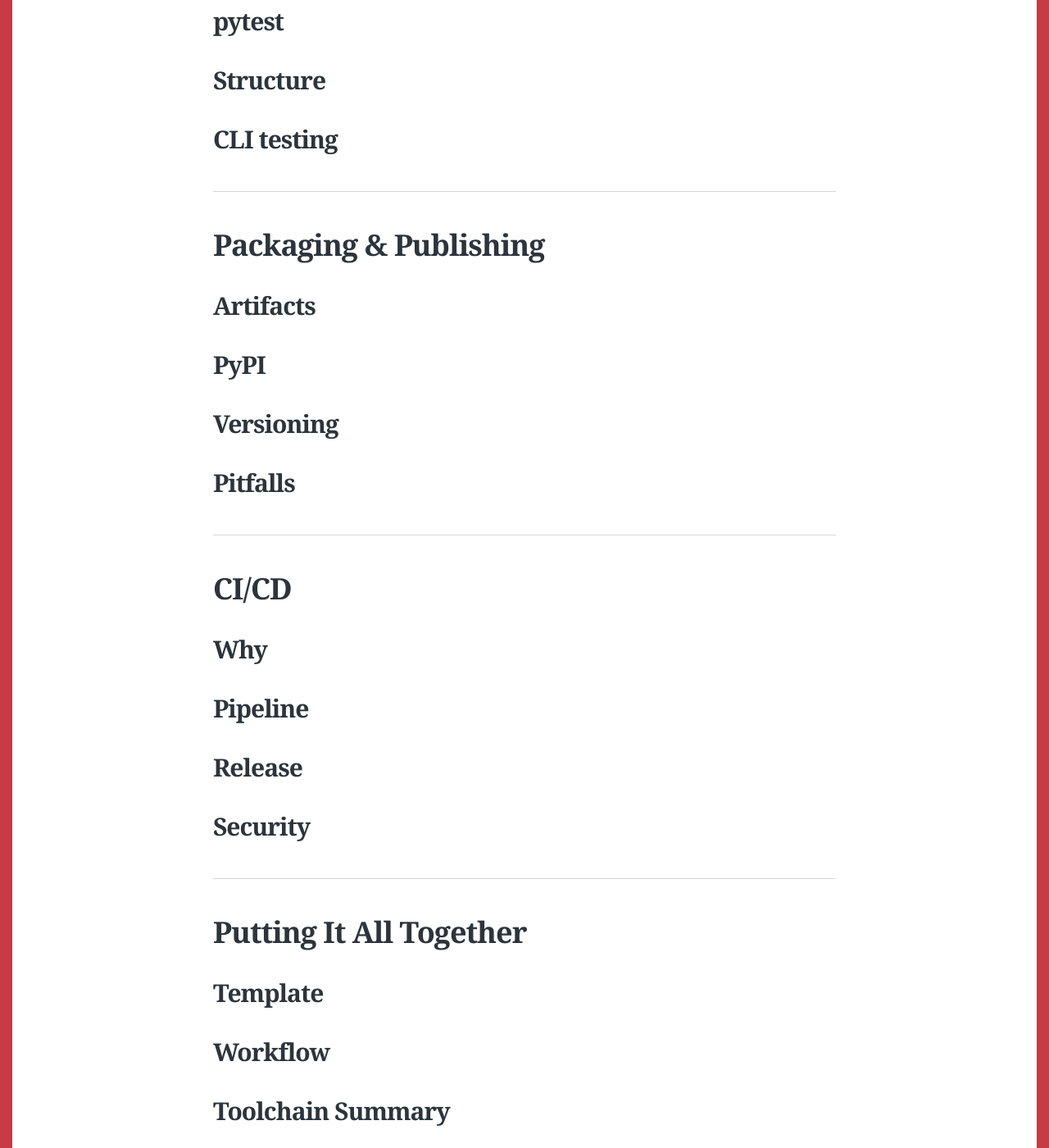
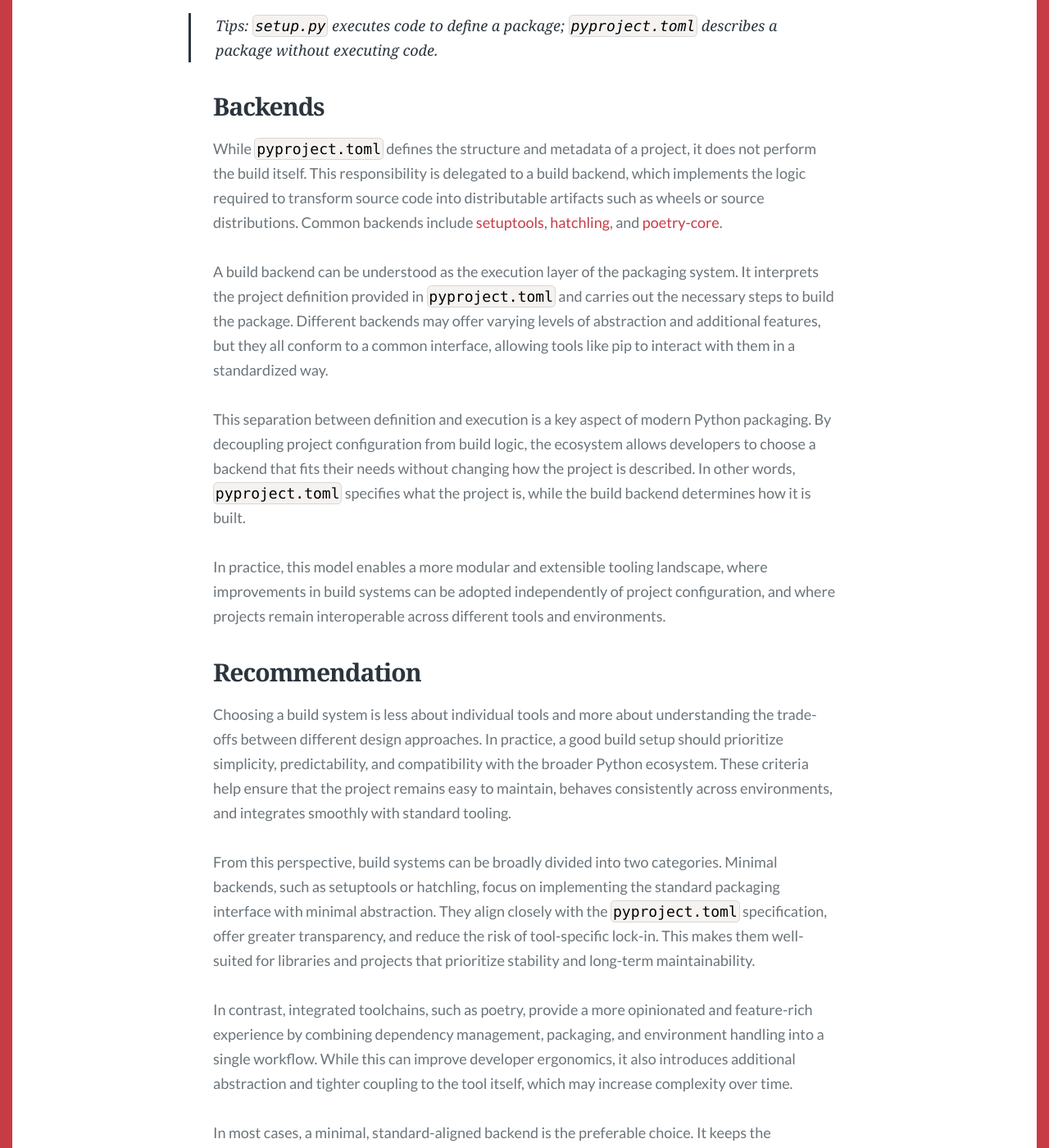
Before and after one commit to HuRuilizhen/HuRuilizhen.github.io, a Jekyll site: the page built from _posts/2026-03-30-Designing-a-Production-Ready-Python-Package.md, in a window 1280 px wide and 1400 px high, scrolled down 11665 px. Shown: the whole window at 82% size. Built offline with Jekyll 4.4.1, drawn with Linux system fonts in a browser that asks for light colours; some web fonts are replaced; comment, search, counter and statistics services are not loaded; some of the changed text lies outside the part shown.

Commit message:
snap(production-ready-python-package): finish build system section

```diff
--- a/_posts/2026-03-30-Designing-a-Production-Ready-Python-Package.md
+++ b/_posts/2026-03-30-Designing-a-Production-Ready-Python-Package.md
@@ -231,9 +231,37 @@
 
 ## setup.py → pyproject
 
+Historically, Python packaging relied on `setup.py` as both a configuration file and an executable script. While flexible, this approach blurred the boundary between definition and execution, allowing arbitrary code to run during the build process. As a result, builds were often difficult to reason about, inconsistent across environments, and tightly coupled to specific tooling conventions.
+
+The introduction of `pyproject.toml` marked a shift toward a more declarative and standardized packaging model. Instead of embedding logic in Python code, project metadata and build configuration are expressed in a structured format that can be interpreted uniformly by different tools. This separation enables a clearer contract between the project and the build system, reducing implicit behavior and improving reproducibility.
+
+Equally important, `pyproject.toml` serves as a unified configuration entry point for the broader Python tooling ecosystem. Beyond packaging, tools for linting, formatting, and dependency management increasingly rely on the same file, reducing configuration sprawl and promoting consistency across the project.
+
+With setup.py, defining a package requires executing Python code. With pyproject.toml, the package is described as data, allowing build tools to operate without arbitrary code execution. In effect, this transition reframes packaging from an execution-driven process to a configuration-driven one. By standardizing how projects declare their structure and requirements, `pyproject.toml` provides a more predictable and maintainable foundation for modern Python development.
+
+> Tips: `setup.py` executes code to define a package; `pyproject.toml` describes a package without executing code.
+
 ## Backends
 
+While `pyproject.toml` defines the structure and metadata of a project, it does not perform the build itself. This responsibility is delegated to a build backend, which implements the logic required to transform source code into distributable artifacts such as wheels or source distributions. Common backends include [setuptools](https://setuptools.pypa.io/en/latest/), [hatchling](https://github.com/pypa/hatch), and [poetry-core](https://github.com/python-poetry/poetry-core).
+
+A build backend can be understood as the execution layer of the packaging system. It interprets the project definition provided in `pyproject.toml` and carries out the necessary steps to build the package. Different backends may offer varying levels of abstraction and additional features, but they all conform to a common interface, allowing tools like pip to interact with them in a standardized way.
+
+This separation between definition and execution is a key aspect of modern Python packaging. By decoupling project configuration from build logic, the ecosystem allows developers to choose a backend that fits their needs without changing how the project is described. In other words, `pyproject.toml` specifies what the project is, while the build backend determines how it is built.
+
+In practice, this model enables a more modular and extensible tooling landscape, where improvements in build systems can be adopted independently of project configuration, and where projects remain interoperable across different tools and environments.
+
 ## Recommendation
+
+Choosing a build system is less about individual tools and more about understanding the trade-offs between different design approaches. In practice, a good build setup should prioritize simplicity, predictability, and compatibility with the broader Python ecosystem. These criteria help ensure that the project remains easy to maintain, behaves consistently across environments, and integrates smoothly with standard tooling.
+
+From this perspective, build systems can be broadly divided into two categories. Minimal backends, such as setuptools or hatchling, focus on implementing the standard packaging interface with minimal abstraction. They align closely with the `pyproject.toml` specification, offer greater transparency, and reduce the risk of tool-specific lock-in. This makes them well-suited for libraries and projects that prioritize stability and long-term maintainability.
+
+In contrast, integrated toolchains, such as poetry, provide a more opinionated and feature-rich experience by combining dependency management, packaging, and environment handling into a single workflow. While this can improve developer ergonomics, it also introduces additional abstraction and tighter coupling to the tool itself, which may increase complexity over time.
+
+In most cases, a minimal, standard-aligned backend is the preferable choice. It keeps the configuration surface small, avoids unnecessary indirection, and adheres closely to the evolving Python packaging standards.
+
+> Tips: Integrated toolchains remain a reasonable option when their additional features are explicitly needed, but they should be adopted with an understanding of the trade-offs involved.
 
 ---
 
```
